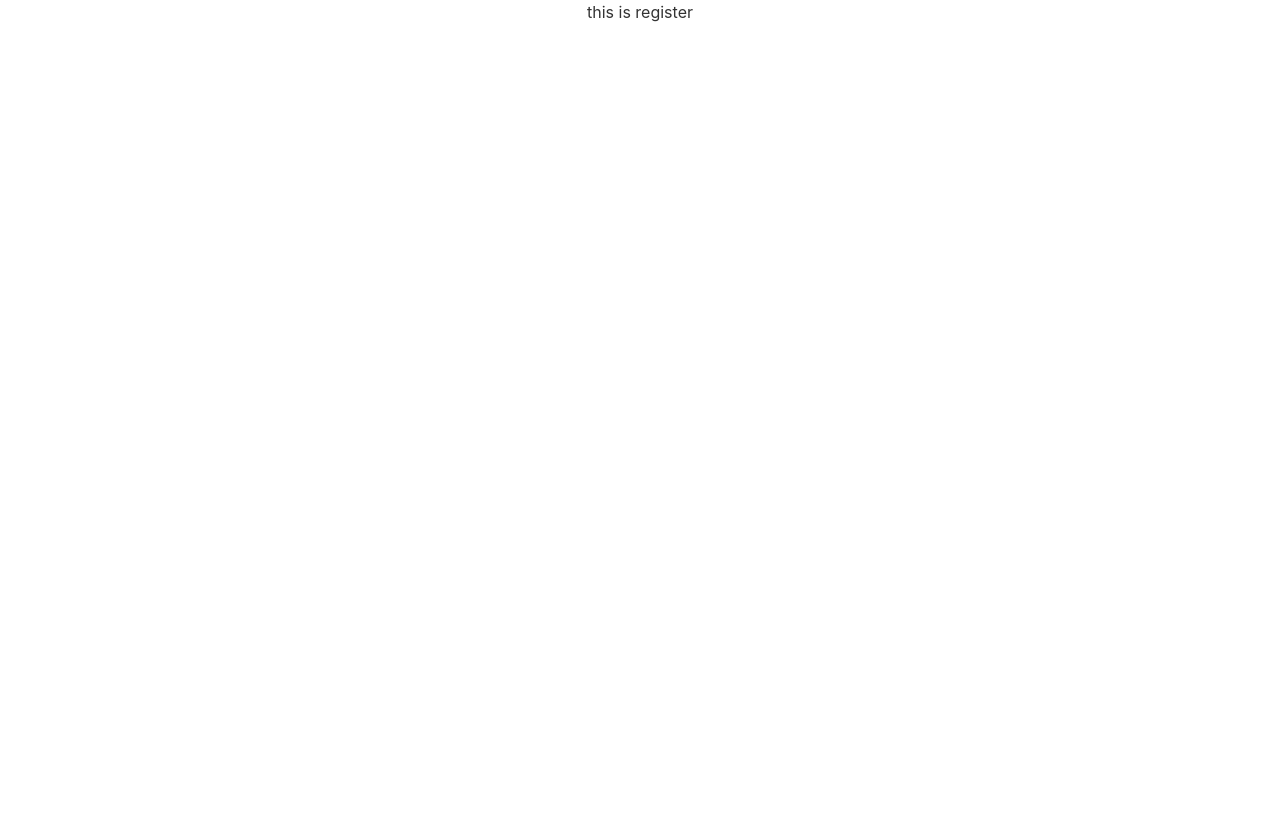
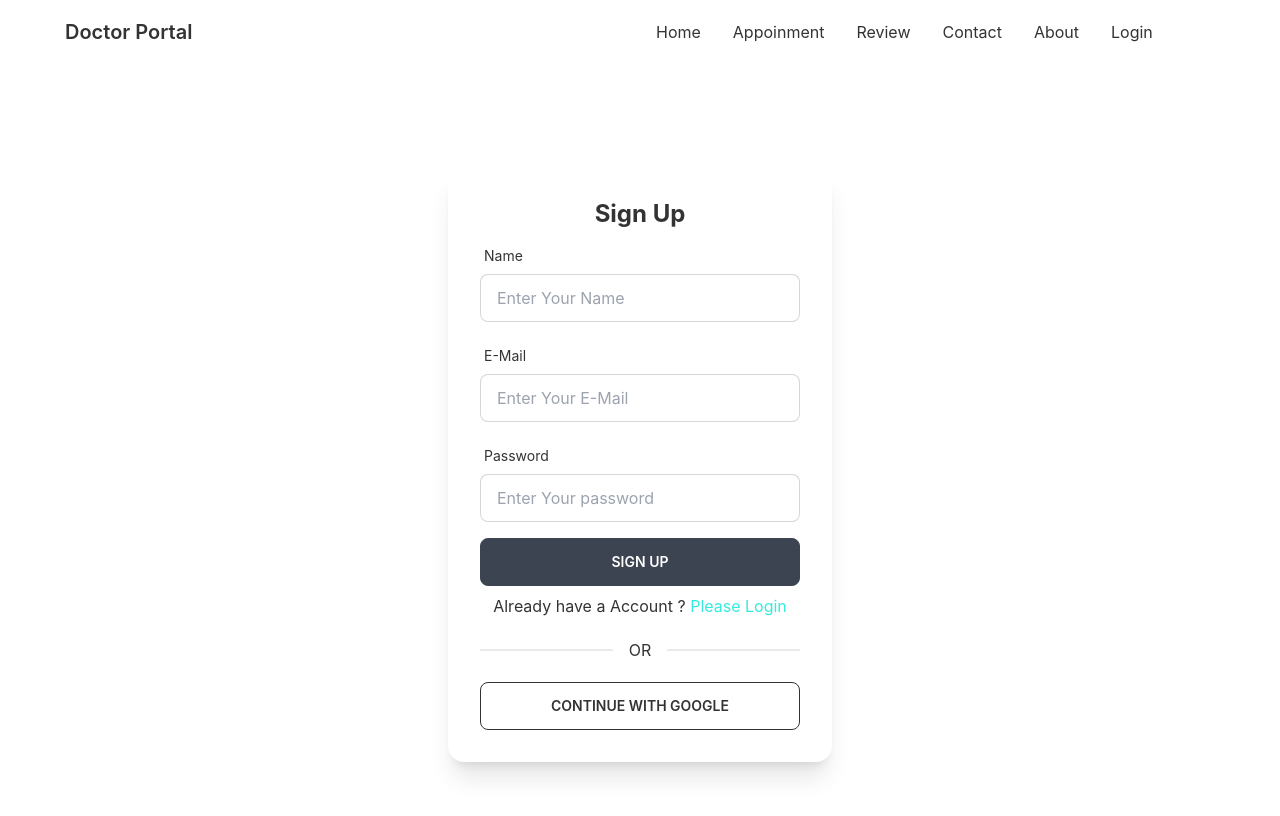
Before and after one commit to JobaerSiddique/doctors-portal, a React (Create React App) app: page /register in a window 1280 px wide. Shown: the top 816 px of the page. Built offline with nearby package versions, Linux system fonts and the light colour scheme; no server answers.

Commit message:
firebase section sucess

```diff
--- a/src/App.js
+++ b/src/App.js
@@ -4,6 +4,7 @@ import Appoinment from "./Pages/Appoinment/Appoinment";
 import Home from "./Pages/Home/Home";
 import Login from "./Pages/Home/Login";
 import Register from "./Pages/Home/Register";
+import RequireAuth from "./Pages/Home/RequireAuth";
 
 function App() {
   return (
@@ -11,7 +12,10 @@ function App() {
         <Routes>
         <Route path="/" element={<Home />} />
         <Route path="/login" element={<Login />} />
-        <Route path="/appoinment" element={<Appoinment />} />
+        <Route path="/appoinment" element={<RequireAuth>
+          <Appoinment />
+        </RequireAuth>
+        } />
         <Route path="/register" element={<Register />} />
 
 
--- a/src/Pages/Home/Login.js
+++ b/src/Pages/Home/Login.js
@@ -2,7 +2,11 @@
 import React from 'react';
 import { useSignInWithGoogle,useSignInWithEmailAndPassword } from 'react-firebase-hooks/auth';
 import { useForm } from "react-hook-form";
+import { Link, useLocation, useNavigate } from 'react-router-dom';
 import auth from '../../Firebaseinit';
+import Loading from '../Shared Page/Loading';
+import Navbar from "../Shared Page/Navbar"
+
 const Login = () => {
   const [signInWithGoogle, gUser, gLoading, gError] = useSignInWithGoogle(auth);
   const { register, formState: { errors }, handleSubmit } = useForm();
@@ -12,14 +16,22 @@ const Login = () => {
     loading,
     error,
   ] = useSignInWithEmailAndPassword(auth);
+
+  const navigate=useNavigate()
+  const location = useLocation()
+
+  let from= location.state?.from?.pathname || "/appoinment"
   const onSubmit = (data) => {
-    console.log(data);
+
     signInWithEmailAndPassword(data.email,data.password)
+    navigate('/appoinment')
+
+
   }
   let signInError;
 
    if(gLoading || loading){
-    return <button class="btn btn-square loading mt-56"></button>
+    return <Loading></Loading>
 
    }
    if(error || gError){
@@ -28,19 +40,24 @@ const Login = () => {
 
    }
    if(gUser || user){
-    console.log(gUser,user)
+    navigate (from ,{repalce:true})
    }
 
 
+
   return (
+        <>
+        <Navbar></Navbar>
 
-      <>
       <div className='flex justify-center  items-center h-screen'>
 
             <div class="card w-96 bg-base-100 shadow-xl">
   <div class="card-body">
     <h2 class="text-center text-2xl font-bold ">Login</h2>
     <form onSubmit={handleSubmit(onSubmit)}>
+
+
+
     <div class="form-control w-full max-w-xs">
     <label class="label">
     <span class="label-text">E-Mail</span>
@@ -98,10 +115,10 @@ const Login = () => {
 
       <input class='btn  w-full max-w-xs  text-white ' type="submit" value="Login"  />
     </form>
-
+    <p>New to Doctors Portal? <Link class="text-primary" to="/register">Create New Account</Link></p>
     <div class="divider">OR</div>
     <button
-    onClick={() => signInWithGoogle()}
+    onClick={() => signInWithGoogle( )}
     class="btn btn-outline">Continue With Google</button>
 
 
@@ -111,6 +128,7 @@ const Login = () => {
 
         </div>
         </>
+
     );
 };
 
--- a/src/Pages/Home/Register.js
+++ b/src/Pages/Home/Register.js
@@ -1,10 +1,158 @@
 import React from 'react';
+import { useCreateUserWithEmailAndPassword, useSignInWithGoogle, useUpdateProfile } from 'react-firebase-hooks/auth';
+import { useForm } from 'react-hook-form';
+import { Link } from 'react-router-dom';
+import auth from '../../Firebaseinit';
+import Loading from '../Shared Page/Loading';
+import Navbar from '../Shared Page/Navbar';
 
 const Register = () => {
+  const [signInWithGoogle, gUser, gLoading, gError] = useSignInWithGoogle(auth);
+  const { register, formState: { errors }, handleSubmit } = useForm();
+  const [updateProfile, updating, updateError] = useUpdateProfile(auth);
+  const [
+    createUserWithEmailAndPassword,
+    user,
+    loading,
+    error,
+  ] = useCreateUserWithEmailAndPassword(auth);
+
+  // let navigate=useNavigate()
+  const onSubmit = async data => {
+
+    await createUserWithEmailAndPassword(data.email,data.password)
+    await updateProfile( {displayName: data.name})
+    console.log(data)
+
+    // navigate('/appoinment')
+
+
+  }
+  let signInError;
+
+   if(gLoading || loading|| updating){
+    return <Loading></Loading>
+
+   }
+   if(error || gError||updateError){
+
+        signInError=<p class='text-red-600 font-bold'>{error?.message||gError.message}</p>
+
+   }
+   if(gUser || user){
+    console.log(gUser,user)
+   }
+
+
+
+
     return (
-        <div>
-            this is register
-        </div>
+     <>
+      <Navbar></Navbar>
+
+        <div className='flex justify-center  items-center h-screen'>
+
+              <div class="card w-96 bg-base-100 shadow-xl">
+    <div class="card-body">
+      <h2 class="text-center text-2xl font-bold ">Sign Up</h2>
+      <form onSubmit={handleSubmit(onSubmit)}>
+      <div class="form-control w-full max-w-xs">
+      <label class="label">
+      <span class="label-text">Name</span>
+
+    </label>
+    <input
+    type="name"
+    placeholder="Enter Your Name"
+    class="input input-bordered w-full max-w-xs"
+    {...register("name", {
+      required:{
+        value:true,
+        message:'name is required'
+      },
+
+    })}
+
+    />
+     <label class="label">
+     {errors.email?.type === 'required' && <span className='text-red-500 '>{errors.name.message}</span>}
+
+     </label>
+
+  </div>
+
+
+      <div class="form-control w-full max-w-xs">
+      <label class="label">
+      <span class="label-text">E-Mail</span>
+
+    </label>
+    <input
+    type="email"
+    placeholder="Enter Your E-Mail"
+    class="input input-bordered w-full max-w-xs"
+    {...register("email", {
+      required:{
+        value:true,
+        message:'Email is required'
+      },
+      pattern: {
+       value: /[A-Za-z]{3}/,
+      message:'Provide a Vaild Email'
+      }
+    })}
+
+    />
+     <label class="label">
+     {errors.email?.type === 'required' && <span className='text-red-500 '>{errors.email.message}</span>}
+     {errors.email?.type === 'pattern' && <span className='text-red-500 '>{errors.email.message}</span>}
+     </label>
+
+  </div>
+  <div class="form-control w-full max-w-xs">
+  <label class="label">
+      <span class="label-text">Password</span>
+
+    </label>
+    <input
+    type="password"
+    placeholder="Enter Your password"
+    class="input input-bordered w-full max-w-xs"
+    {...register("password", {
+      required:{
+        value:true,
+        message:'password is required'
+      },
+      minLength: {
+        value:6,
+       message:'Must a have 6 character or longer'
+      }
+    })}
+
+    />
+     <label class="label">
+     {errors.password?.type === 'required' && <span className='text-red-500 '>{errors.password.message}</span>}
+     {errors.password?.type === 'minLength' && <span className='text-red-500 '>{errors.password.message}</span>}
+     </label>
+  </div>
+       {signInError}
+
+        <input class='btn  w-full max-w-xs  text-white ' type="submit" value="Sign Up"  />
+      </form>
+      <p>Already have a Account ? <Link class="text-primary" to="/login">Please Login</Link></p>
+      <div class="divider">OR</div>
+      <button
+      onClick={() => signInWithGoogle( )}
+      class="btn btn-outline">Continue With Google</button>
+
+
+    </div>
+  </div>
+
+
+          </div>
+
+     </>
     );
 };
 
--- /dev/null
+++ b/src/Pages/Home/RequireAuth.js
@@ -0,0 +1,20 @@
+import React from 'react';
+import { useAuthState } from 'react-firebase-hooks/auth';
+import { Navigate, useLocation } from 'react-router-dom';
+import auth from '../../Firebaseinit';
+import Loading from '../Shared Page/Loading';
+
+const RequireAuth = ({children}) => {
+   const [user,loading] =useAuthState(auth)
+   const location = useLocation()
+  if(loading){
+    return <Loading></Loading>
+  }
+
+   if(!user){
+    return <Navigate to="/login" state={{from: location}} replace></Navigate>
+   }
+    return children;
+};
+
+export default RequireAuth;
--- /dev/null
+++ b/src/Pages/Shared Page/Alert.js
@@ -0,0 +1,14 @@
+import React from 'react';
+
+const Alert = () => {
+    return (
+        <div class="alert alert-success shadow-lg">
+  <div>
+    <svg xmlns="http://www.w3.org/2000/svg" class="stroke-current flex-shrink-0 h-6 w-6" fill="none" viewBox="0 0 24 24"><path stroke-linecap="round" stroke-linejoin="round" stroke-width="2" d="M9 12l2 2 4-4m6 2a9 9 0 11-18 0 9 9 0 0118 0z" /></svg>
+    <span>Your account sucessfully created</span>
+  </div>
+</div>
+    );
+};
+
+export default Alert;
--- /dev/null
+++ b/src/Pages/Shared Page/Loading.js
@@ -0,0 +1,11 @@
+import React from 'react';
+
+const Loading = () => {
+    return (
+        <div class="flex items-center justify-center h-screen ">
+    <div class="w-16 h-16 border-b-2 border-gray-900 rounded-full animate-spin"></div>
+</div>
+    );
+};
+
+export default Loading;
--- a/src/Pages/Shared Page/Navbar.js
+++ b/src/Pages/Shared Page/Navbar.js
@@ -1,8 +1,19 @@
+import { signOut } from 'firebase/auth';
 import React from 'react';
+import { useAuthState } from 'react-firebase-hooks/auth';
 import { Link } from 'react-router-dom';
+import auth from '../../Firebaseinit';
 
 const Navbar = () => {
+  const [user] = useAuthState(auth)
 
+
+  const logout = () => {
+    signOut(auth);
+
+
+
+  };
     return (
       <div class="navbar bg-base-100 px-12">
   <div class="navbar-start">
@@ -11,13 +22,14 @@ const Navbar = () => {
         <svg xmlns="http://www.w3.org/2000/svg" class="h-5 w-5" fill="none" viewBox="0 0 24 24" stroke="currentColor"><path stroke-linecap="round" stroke-linejoin="round" stroke-width="2" d="M4 6h16M4 12h8m-8 6h16" /></svg>
       </label>
       <ul tabindex="0" class="menu menu-compact dropdown-content mt-3 p-2 shadow bg-base-100 rounded-box w-52">
-        <li  ><Link to='/'>Home</Link></li>
+      <li><Link to='/'>Home</Link></li>
         <li><Link to='/appoinment'>Appoinment</Link></li>
         <li><Link to='/review'>Review</Link></li>
         <li><Link to='/contact'>Contact</Link></li>
         <li><Link to='/about'>About</Link></li>
-        <li><Link to='/login'>Login</Link></li>
-        <li><Link to='/register'>Register</Link></li>
+        <li>{user?<button class="btn btn-ghost" onClick={logout}>Log Out</button>
+          :<Link to='/login'>Login</Link>}</li>
+
 
 
       </ul>
@@ -31,8 +43,9 @@ const Navbar = () => {
         <li><Link to='/review'>Review</Link></li>
         <li><Link to='/contact'>Contact</Link></li>
         <li><Link to='/about'>About</Link></li>
-        <li><Link to='/login'>Login</Link></li>
-        <li><Link to='/register'>Register</Link></li>
+        <li>{user?<button class="btn btn-ghost" onClick={logout}>Log Out</button>
+          :<Link to='/login'>Login</Link>}</li>
+
     </ul>
   </div>
 
```
